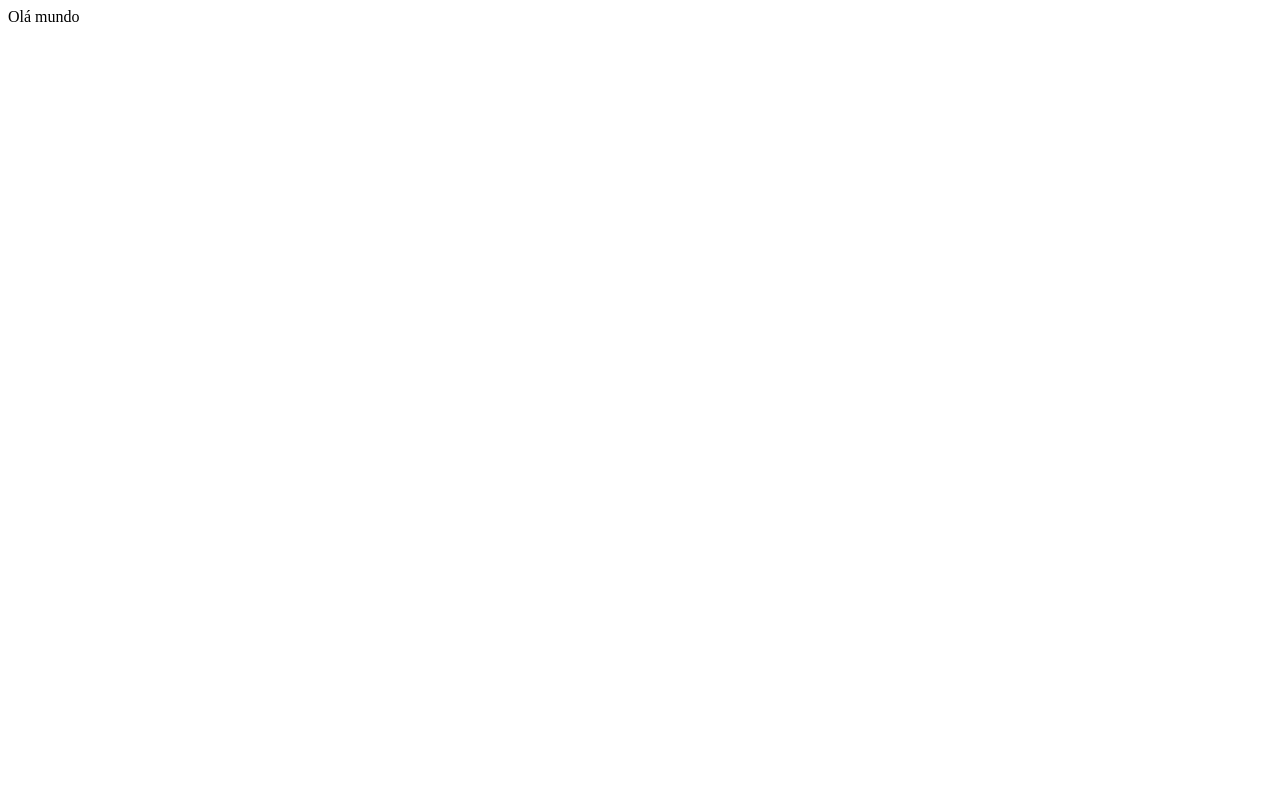
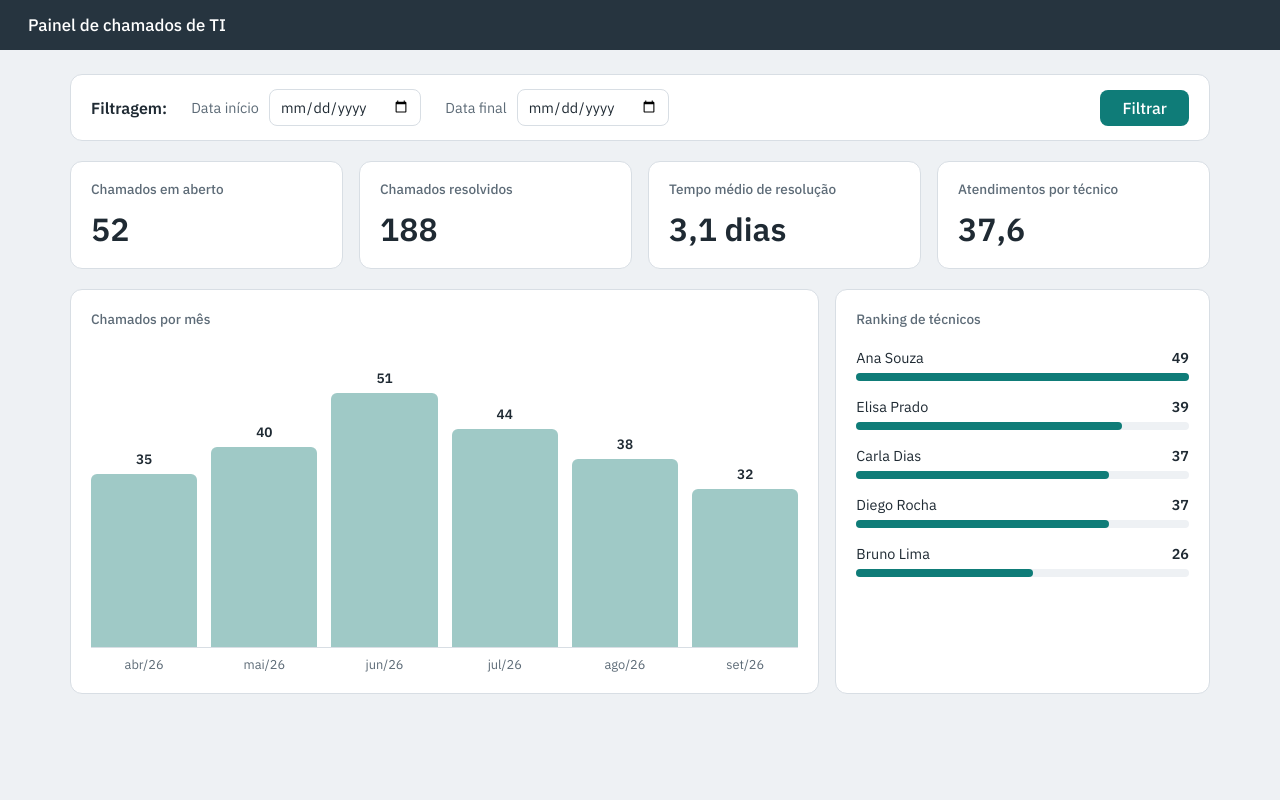
Before and after one commit to GabrielPedro1408/chamados_ti, a Flask app: page / in a window 1280 px wide. Before the commit the page is almost empty. Run offline with Flask 3, Linux system fonts and the light colour scheme.

Commit message:
Landing page
Rpzd usei o claude pra fazer essa landing page, nn sei se ficou bom se quiserem dar uma olhada dps

```diff
--- a/src/app.py
+++ b/src/app.py
@@ -1,6 +1,95 @@
-from flask import Flask
-from src.routes.routes import routes
+import random
+from datetime import date, datetime, timedelta
+
+from flask import Flask, render_template, request
 
 app = Flask(__name__)
 
-app.add_url_rule(routes["home_route"], view_func=routes["home"])
+MESES = ["jan", "fev", "mar", "abr", "mai", "jun",
+         "jul", "ago", "set", "out", "nov", "dez"]
+TECNICOS = ["Ana Souza", "Bruno Lima", "Carla Dias", "Diego Rocha", "Elisa Prado"]
+
+
+def gerar_chamados():
+    """Dados de exemplo. Troque por uma consulta ao seu banco (SQLite, MySQL...)."""
+    random.seed(42)
+    chamados = []
+    inicio = date(2026, 4, 1)
+    for i in range(1, 241):
+        aberto_em = inicio + timedelta(days=random.randint(0, 182))
+        resolvido = random.random() < 0.78
+        resolvido_em = (aberto_em + timedelta(days=random.randint(0, 6))) if resolvido else None
+        chamados.append({
+            "id": i,
+            "tecnico": random.choice(TECNICOS),
+            "aberto_em": aberto_em,
+            "resolvido_em": resolvido_em,
+        })
+    return chamados
+
+
+CHAMADOS = gerar_chamados()
+
+
+def parse_data(valor):
+    try:
+        return datetime.strptime(valor, "%Y-%m-%d").date() if valor else None
+    except ValueError:
+        return None
+
+
+@app.route("/")
+def index():
+    data_inicio = request.args.get("data_inicio", "")
+    data_final = request.args.get("data_final", "")
+    ini = parse_data(data_inicio)
+    fim = parse_data(data_final)
+
+    dados = [
+        c for c in CHAMADOS
+        if (not ini or c["aberto_em"] >= ini) and (not fim or c["aberto_em"] <= fim)
+    ]
+
+    resolvidos = [c for c in dados if c["resolvido_em"]]
+
+    tempo_medio = (
+        sum((c["resolvido_em"] - c["aberto_em"]).days for c in resolvidos) / len(resolvidos)
+        if resolvidos else 0
+    )
+
+    contagem = {}
+    for c in resolvidos:
+        contagem[c["tecnico"]] = contagem.get(c["tecnico"], 0) + 1
+    ordenado = sorted(contagem.items(), key=lambda x: x[1], reverse=True)
+    maior = ordenado[0][1] if ordenado else 1
+    ranking = [
+        {"tecnico": t, "total": n, "largura": round(n / maior * 100)}
+        for t, n in ordenado
+    ]
+
+    por_mes = {}
+    for c in dados:
+        chave = (c["aberto_em"].year, c["aberto_em"].month)
+        por_mes[chave] = por_mes.get(chave, 0) + 1
+    maior_mes = max(por_mes.values()) if por_mes else 1
+    meses = [
+        {"mes": f"{MESES[m - 1]}/{str(a)[2:]}", "total": t, "altura": round(t / maior_mes * 85)}
+        for (a, m), t in sorted(por_mes.items())
+    ]
+
+    kpis = {
+        "em_aberto": len(dados) - len(resolvidos),
+        "resolvidos": len(resolvidos),
+        "tempo_medio_dias": round(tempo_medio, 1),
+        "atendimentos_por_tecnico": round(len(resolvidos) / len(ranking), 1) if ranking else 0,
+    }
+
+    return render_template(
+        "public/index.html",
+        kpis=kpis, meses=meses, ranking=ranking,
+        data_inicio=data_inicio, data_final=data_final,
+    )
+
+
+if __name__ == "__main__":
+    app.run(debug=True)
--- /dev/null
+++ b/src/static/css/style.css
@@ -0,0 +1,184 @@
+:root {
+  --fundo: #eef1f4;
+  --topo: #26343f;
+  --painel: #ffffff;
+  --borda: #d8dee4;
+  --texto: #1f2a33;
+  --texto-suave: #5d6b77;
+  --destaque: #0f7c78;
+  --destaque-escuro: #0a5d5a;
+  --barra: #9fc9c6;
+  --raio: 12px;
+}
+
+* { box-sizing: border-box; }
+
+body {
+  margin: 0;
+  font-family: "IBM Plex Sans", system-ui, sans-serif;
+  background: var(--fundo);
+  color: var(--texto);
+}
+
+h1, h2 { margin: 0; }
+
+.topo {
+  background: var(--topo);
+  color: #fff;
+  padding: 14px 28px;
+}
+.topo h1 { font-size: 1.05rem; font-weight: 500; }
+
+.pagina {
+  max-width: 1180px;
+  margin: 0 auto;
+  padding: 24px 20px 40px;
+  display: grid;
+  gap: 20px;
+}
+
+/* Filtro */
+.filtro {
+  display: flex;
+  flex-wrap: wrap;
+  align-items: center;
+  gap: 16px 24px;
+  background: var(--painel);
+  border: 1px solid var(--borda);
+  border-radius: var(--raio);
+  padding: 14px 20px;
+}
+.filtro__titulo { font-weight: 600; }
+.filtro label {
+  display: flex;
+  align-items: center;
+  gap: 10px;
+  font-size: .9rem;
+  color: var(--texto-suave);
+}
+.filtro input {
+  font: inherit;
+  padding: 7px 10px;
+  border: 1px solid var(--borda);
+  border-radius: 8px;
+  color: var(--texto);
+}
+.btn {
+  margin-left: auto;
+  font: inherit;
+  font-weight: 500;
+  padding: 8px 22px;
+  border: 0;
+  border-radius: 8px;
+  background: var(--destaque);
+  color: #fff;
+  cursor: pointer;
+}
+.btn:hover { background: var(--destaque-escuro); }
+
+:focus-visible { outline: 3px solid #f2b705; outline-offset: 2px; }
+
+/* KPIs */
+.kpis {
+  display: grid;
+  grid-template-columns: repeat(4, 1fr);
+  gap: 16px;
+}
+.kpi {
+  background: var(--painel);
+  border: 1px solid var(--borda);
+  border-radius: var(--raio);
+  padding: 18px 20px;
+}
+.kpi h2, .painel h2 {
+  font-size: .85rem;
+  font-weight: 500;
+  color: var(--texto-suave);
+}
+.kpi__valor {
+  margin: 10px 0 0;
+  font-size: 2rem;
+  font-weight: 600;
+  font-variant-numeric: tabular-nums;
+}
+
+/* Gráfico + ranking */
+.grade {
+  display: grid;
+  grid-template-columns: 2fr 1fr;
+  gap: 16px;
+}
+.painel {
+  background: var(--painel);
+  border: 1px solid var(--borda);
+  border-radius: var(--raio);
+  padding: 20px;
+}
+
+.barras {
+  height: 300px;
+  margin-top: 20px;
+  display: flex;
+  align-items: flex-end;
+  gap: 14px;
+  border-bottom: 1px solid var(--borda);
+}
+.barra {
+  flex: 1;
+  height: 100%;
+  display: flex;
+  flex-direction: column;
+  justify-content: flex-end;
+  align-items: center;
+  gap: 6px;
+}
+.barra__valor { font-size: .85rem; font-weight: 600; font-variant-numeric: tabular-nums; }
+.barra__coluna {
+  width: 100%;
+  background: var(--barra);
+  border-radius: 6px 6px 0 0;
+  transition: background .15s;
+}
+.barra:hover .barra__coluna { background: var(--destaque); }
+.legenda {
+  display: flex;
+  gap: 14px;
+  margin-top: 8px;
+}
+.legenda span {
+  flex: 1;
+  text-align: center;
+  font-size: .8rem;
+  color: var(--texto-suave);
+}
+
+.ranking {
+  list-style: none;
+  margin: 20px 0 0;
+  padding: 0;
+  display: grid;
+  gap: 16px;
+}
+.ranking__linha {
+  display: flex;
+  justify-content: space-between;
+  font-size: .9rem;
+  margin-bottom: 6px;
+}
+.ranking__trilho { height: 8px; background: var(--fundo); border-radius: 99px; }
+.ranking__preenchimento {
+  height: 100%;
+  background: var(--destaque);
+  border-radius: 99px;
+}
+
+.vazio { color: var(--texto-suave); font-size: .9rem; }
+
+@media (max-width: 900px) {
+  .kpis { grid-template-columns: repeat(2, 1fr); }
+  .grade { grid-template-columns: 1fr; }
+}
+@media (max-width: 520px) {
+  .kpis { grid-template-columns: 1fr; }
+  .btn { margin-left: 0; width: 100%; }
+}
--- a/src/templates/public/index.html
+++ b/src/templates/public/index.html
@@ -1,13 +1,86 @@
-{% extend "base.html" %}
+<!DOCTYPE html>
+<html lang="pt-BR">
+<head>
+  <meta charset="UTF-8">
+  <meta name="viewport" content="width=device-width, initial-scale=1">
+  <title>Painel de chamados de TI</title>
+  <link rel="preconnect" href="https://fonts.googleapis.com">
+  <link rel="preconnect" href="https://fonts.gstatic.com" crossorigin>
+  <link href="https://fonts.googleapis.com/css2?family=IBM+Plex+Sans:wght@400;500;600&display=swap" rel="stylesheet">
+  <link rel="stylesheet" href="{{ url_for('static', filename='css/style.css') }}">
+</head>
+<body>
+  <header class="topo">
+    <h1>Painel de chamados de TI</h1>
+  </header>
 
-{%  block content %}
+  <main class="pagina">
+    <form class="filtro" method="get" action="/">
+      <strong class="filtro__titulo">Filtragem:</strong>
+      <label>Data início
+        <input type="date" name="data_inicio" value="{{ data_inicio }}">
+      </label>
+      <label>Data final
+        <input type="date" name="data_final" value="{{ data_final }}">
+      </label>
+      <button type="submit" class="btn">Filtrar</button>
+    </form>
 
-<form action="/" method="POST">
-    <input type="text">
-    <input type="text">
-    <input type="text">
-    <input type="text">
-    <input type="text">
-</form>
+    <section class="kpis" aria-label="Indicadores">
+      <article class="kpi">
+        <h2>Chamados em aberto</h2>
+        <p class="kpi__valor">{{ kpis.em_aberto }}</p>
+      </article>
+      <article class="kpi">
+        <h2>Chamados resolvidos</h2>
+        <p class="kpi__valor">{{ kpis.resolvidos }}</p>
+      </article>
+      <article class="kpi">
+        <h2>Tempo médio de resolução</h2>
+        <p class="kpi__valor">{{ kpis.tempo_medio_dias|string|replace('.', ',') }} dias</p>
+      </article>
+      <article class="kpi">
+        <h2>Atendimentos por técnico</h2>
+        <p class="kpi__valor">{{ kpis.atendimentos_por_tecnico|string|replace('.', ',') }}</p>
+      </article>
+    </section>
 
-{%  endblock %} No newline at end of file
+    <section class="grade">
+      <article class="painel">
+        <h2>Chamados por mês</h2>
+        {% if meses %}
+          <div class="barras">
+            {% for m in meses %}
+              <div class="barra" title="{{ m.mes }}: {{ m.total }} chamados">
+                <span class="barra__valor">{{ m.total }}</span>
+                <div class="barra__coluna" style="height: {{ m.altura }}%"></div>
+              </div>
+            {% endfor %}
+          </div>
+          <div class="legenda">
+            {% for m in meses %}<span>{{ m.mes }}</span>{% endfor %}
+          </div>
+        {% else %}
+          <p class="vazio">Nenhum chamado no período selecionado.</p>
+        {% endif %}
+      </article>
+
+      <article class="painel">
+        <h2>Ranking de técnicos</h2>
+        <ol class="ranking">
+          {% for t in ranking %}
+            <li>
+              <div class="ranking__linha"><span>{{ t.tecnico }}</span><strong>{{ t.total }}</strong></div>
+              <div class="ranking__trilho">
+                <div class="ranking__preenchimento" style="width: {{ t.largura }}%"></div>
+              </div>
+            </li>
+          {% else %}
+            <li class="vazio">Sem atendimentos no período.</li>
+          {% endfor %}
+        </ol>
+      </article>
+    </section>
+  </main>
+</body>
+</html>
```
